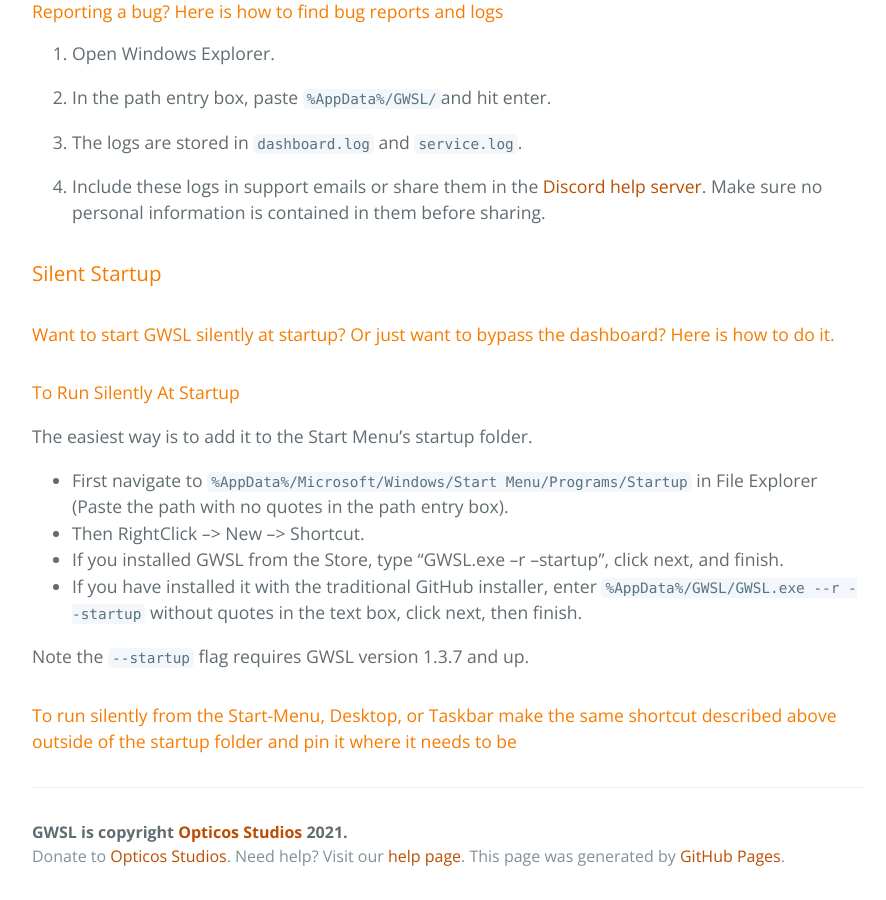
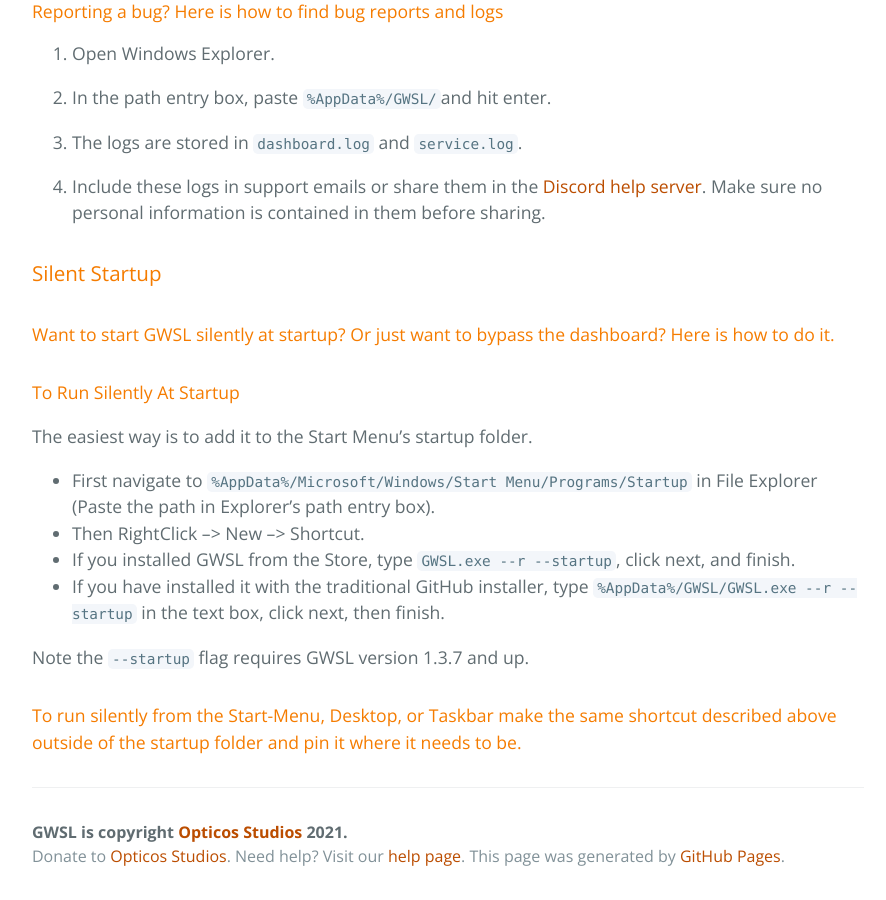
Before and after one commit to Opticos/gwsl, a Jekyll site: the page built from tutorials/manual.md, in a window 1280 px wide and 900 px high, scrolled down 11474 px. Shown: the whole window, without its empty margins (192-1078 px from the left). Built offline with Jekyll 4.4.1, drawn with Linux system fonts in a browser that asks for light colours; the repository's description, which GitHub fills in, is left out.

Commit message:
Update manual.md

````diff
--- a/tutorials/manual.md
+++ b/tutorials/manual.md
@@ -295,11 +295,11 @@ The Dashboard in GWSL 1.3.6 can now be configured to pop up on the left side of
 #### Want to start GWSL silently at startup? Or just want to bypass the dashboard? Here is how to do it. ####
 #### To Run Silently At Startup ####
 The easiest way is to add it to the Start Menu's startup folder.
-*  First navigate to ```%AppData%/Microsoft/Windows/Start Menu/Programs/Startup``` in File Explorer (Paste the path with no quotes in the path entry box).
+*  First navigate to ```%AppData%/Microsoft/Windows/Start Menu/Programs/Startup``` in File Explorer (Paste the path in Explorer's path entry box).
 *  Then RightClick --> New --> Shortcut.
-*  If you installed GWSL from the Store, type "GWSL.exe --r --startup", click next, and finish.
-*  If you have installed it with the traditional GitHub installer, enter ```%AppData%/GWSL/GWSL.exe --r --startup``` without quotes in the text box, click next, then finish.
+*  If you installed GWSL from the Store, type ```GWSL.exe --r --startup```, click next, and finish.
+*  If you have installed it with the traditional GitHub installer, type ```%AppData%/GWSL/GWSL.exe --r --startup``` in the text box, click next, then finish.
 
 Note the ```--startup``` flag requires GWSL version 1.3.7 and up.
 
-#### To run silently from the Start-Menu, Desktop, or Taskbar make the same shortcut described above outside of the startup folder and pin it where it needs to be ####
+#### To run silently from the Start-Menu, Desktop, or Taskbar make the same shortcut described above outside of the startup folder and pin it where it needs to be. ####
````
